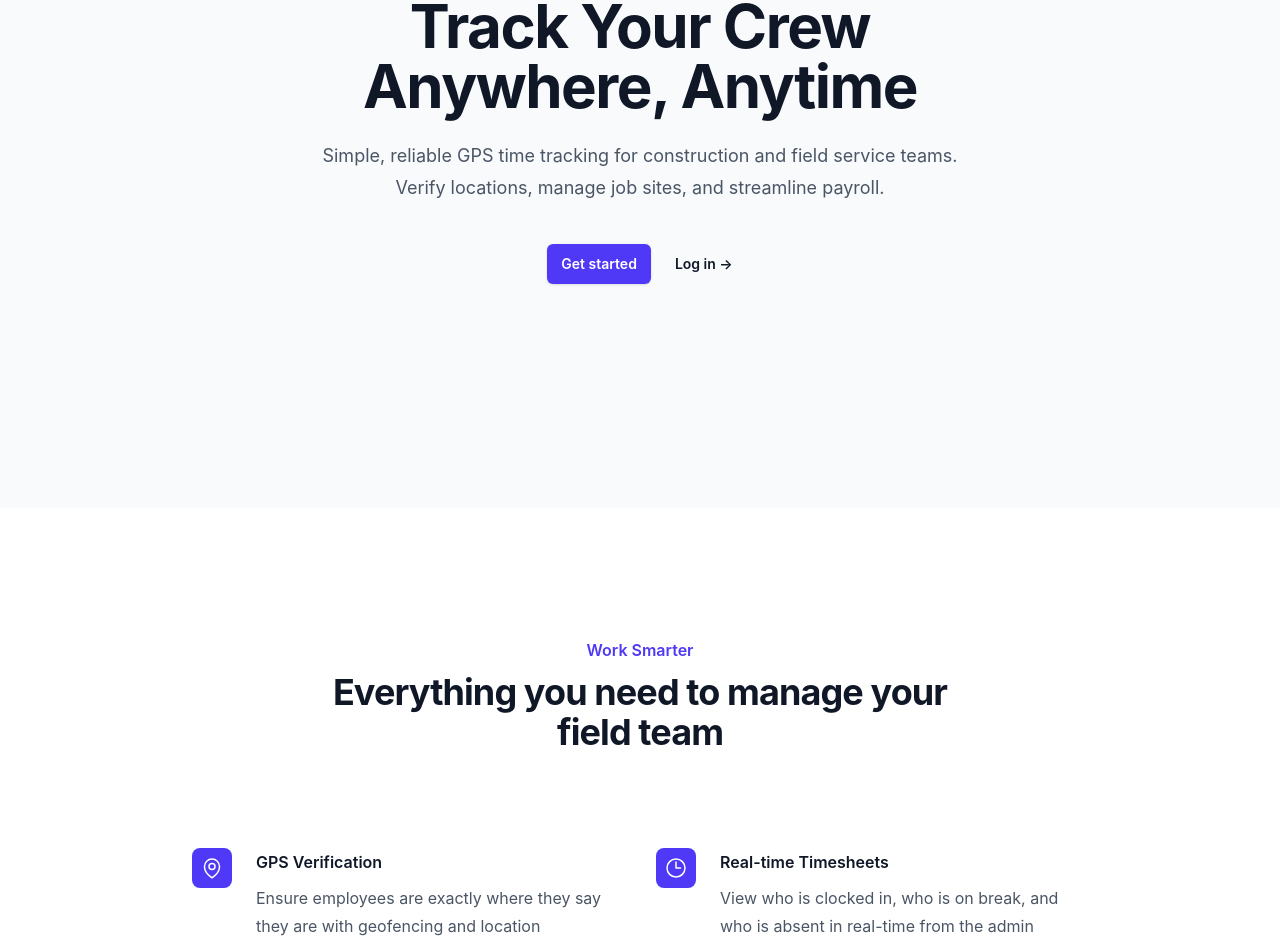
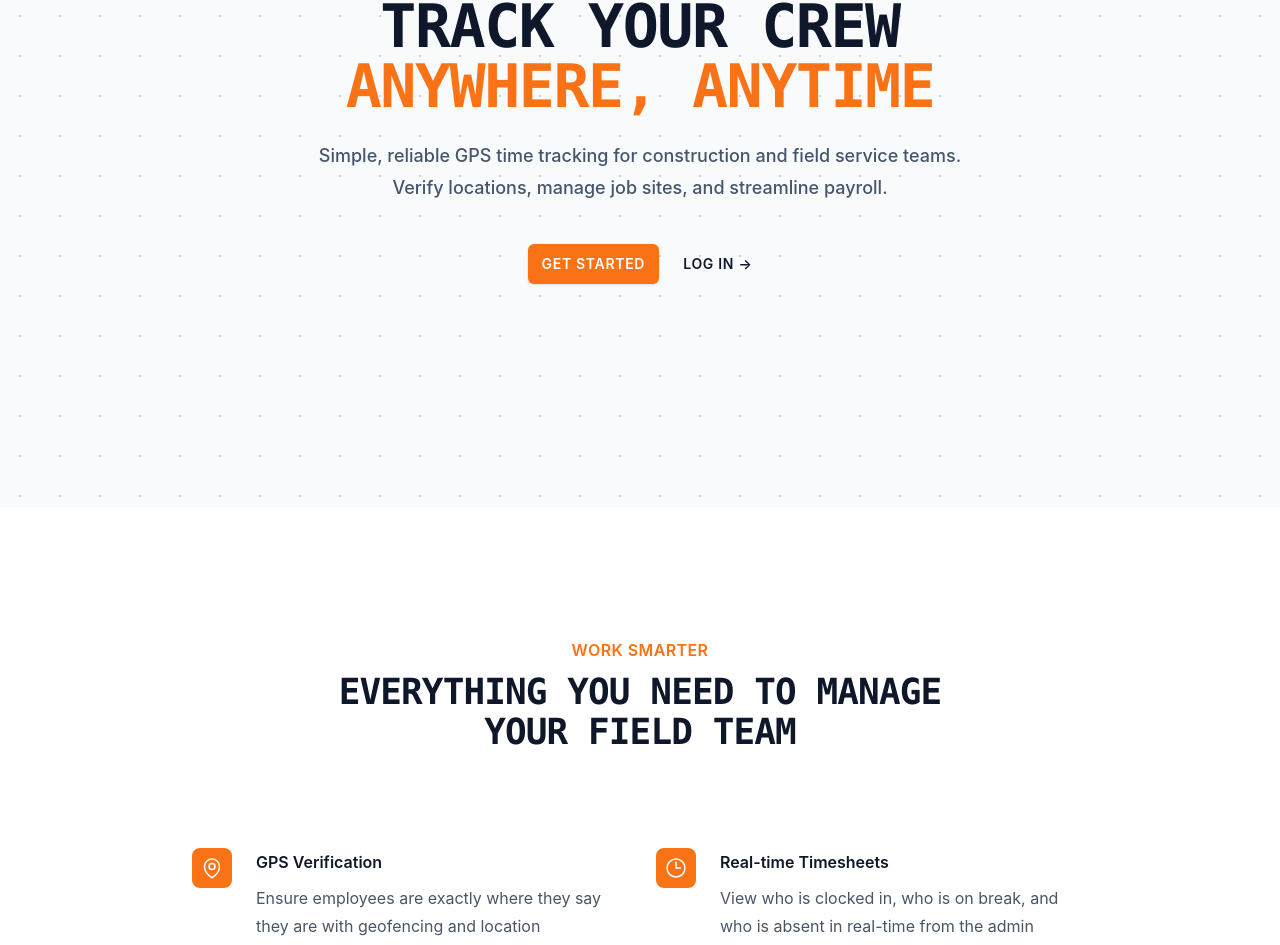
Before and after one commit to J-u-s-t-J-o-s-h/PunchCard, a Next.js app: page / in a window 1280 px wide. Shown: the part 284-1229 px from the top of the page. Built offline with nearby package versions, Linux system fonts and the light colour scheme.

Commit message:
feat: implement industrial rugged theme

```diff
--- a/src/app/(dashboard)/layout.tsx
+++ b/src/app/(dashboard)/layout.tsx
@@ -44,7 +44,7 @@ export default async function DashboardLayout({
                                     My Dashboard
                                 </Link>
                                 {isAdmin && (
-                                    <Link href="/admin" className="inline-flex items-center border-b-2 border-transparent px-1 pt-1 text-sm font-medium text-indigo-400 hover:border-indigo-300 hover:text-indigo-300">
+                                    <Link href="/admin" className="inline-flex items-center border-b-2 border-transparent px-1 pt-1 text-sm font-medium text-[var(--primary)] hover:border-orange-500 hover:text-orange-400">
                                         Admin Panel
                                     </Link>
                                 )}
@@ -52,7 +52,7 @@ export default async function DashboardLayout({
                         </div>
                         <div className="flex items-center gap-4">
                             {isAdmin && (
-                                <span className="inline-flex items-center rounded-md bg-indigo-500/10 px-2 py-1 text-xs font-medium text-indigo-400 ring-1 ring-inset ring-indigo-500/20">Admin</span>
+                                <span className="inline-flex items-center rounded-md bg-orange-500/10 px-2 py-1 text-xs font-medium text-[var(--primary)] ring-1 ring-inset ring-orange-500/20">Admin</span>
                             )}
                             <form action={signOut}>
                                 <button className="text-sm font-semibold leading-6 text-slate-300 hover:text-white transition">
--- a/src/app/globals.css
+++ b/src/app/globals.css
@@ -6,9 +6,9 @@
   --foreground: #0f172a;
   /* Slate 900 */
 
-  /* Corporate Navy Palette */
-  --primary: #0f172a;
-  /* Slate 900 */
+  /* Industrial Safety Palette */
+  --primary: #f97316;
+  /* Orange 500 */
   --primary-foreground: #ffffff;
 
   --muted: #f1f5f9;
@@ -22,8 +22,8 @@
   --border: #e2e8f0;
   /* Slate 200 */
   --input: #e2e8f0;
-  --ring: #0f172a;
-  /* Slate 900 */
+  --ring: #f97316;
+  /* Orange 500 */
 }
 
 @media (prefers-color-scheme: dark) {
@@ -33,9 +33,9 @@
     --foreground: #f8fafc;
     /* Slate 50 */
 
-    --primary: #f8fafc;
-    /* Slate 50 */
-    --primary-foreground: #0f172a;
+    --primary: #f97316;
+    /* Orange 500 */
+    --primary-foreground: #ffffff;
 
     --muted: #1e293b;
     /* Slate 800 */
@@ -48,7 +48,7 @@
 
     --border: #1e293b;
     --input: #1e293b;
-    --ring: #f8fafc;
+    --ring: #f97316;
   }
 }
 
@@ -60,6 +60,16 @@ body {
   -moz-osx-font-smoothing: grayscale;
 }
 
+/* Industrial Grid Pattern */
+.bg-grid-pattern {
+  background-size: 40px 40px;
+  background-image: radial-gradient(circle, #cbd5e1 1px, transparent 1px);
+}
+
+.dark .bg-grid-pattern {
+  background-image: radial-gradient(circle, #334155 1px, transparent 1px);
+}
+
 @layer utilities {
   .text-balance {
     text-wrap: balance;
--- a/src/app/page.tsx
+++ b/src/app/page.tsx
@@ -2,7 +2,7 @@ import Link from 'next/link'
 
 export default function Home() {
   return (
-    <div className="bg-slate-50">
+    <div className="bg-slate-50 bg-grid-pattern min-h-screen">
       {/* Header */}
       <header className="absolute inset-x-0 top-0 z-50">
         <nav className="flex items-center justify-between p-6 lg:px-8 bg-slate-900" aria-label="Global">
@@ -23,21 +23,22 @@ export default function Home() {
       <div className="relative isolate px-6 pt-14 lg:px-8">
         <div className="mx-auto max-w-2xl py-32 sm:py-48 lg:py-56">
           <div className="text-center">
-            <h1 className="text-4xl font-bold tracking-tight text-gray-900 sm:text-6xl">
-              Track Your Crew Anywhere, Anytime
+            <h1 className="text-4xl font-bold tracking-tight text-slate-900 sm:text-6xl uppercase font-mono">
+              Track Your Crew <br />
+              <span className="text-[var(--primary)]">Anywhere, Anytime</span>
             </h1>
-            <p className="mt-6 text-lg leading-8 text-gray-600">
+            <p className="mt-6 text-lg leading-8 text-slate-600 max-w-2xl mx-auto font-medium">
               Simple, reliable GPS time tracking for construction and field service teams. Verify locations, manage job sites, and streamline payroll.
             </p>
             <div className="mt-10 flex items-center justify-center gap-x-6">
               <Link
                 href="/login?mode=signup"
-                className="rounded-md bg-indigo-600 px-3.5 py-2.5 text-sm font-semibold text-white shadow-sm hover:bg-indigo-500 focus-visible:outline focus-visible:outline-2 focus-visible:outline-offset-2 focus-visible:outline-indigo-600"
+                className="rounded-md bg-[var(--primary)] px-3.5 py-2.5 text-sm font-semibold text-white shadow-sm hover:opacity-90 focus-visible:outline focus-visible:outline-2 focus-visible:outline-offset-2 focus-visible:outline-orange-600 uppercase tracking-wider"
               >
                 Get started
               </Link>
-              <Link href="/login" className="text-sm font-semibold leading-6 text-gray-900">
-                Log in <span aria-hidden="true">→</span>
+              <Link href="/login" className="text-sm font-semibold leading-6 text-slate-900 uppercase tracking-wider hover:text-[var(--primary)] transition-colors">
+                Log in <span aria-hidden="true">&rarr;</span>
               </Link>
             </div>
           </div>
@@ -48,8 +49,8 @@ export default function Home() {
       <div className="bg-white py-24 sm:py-32">
         <div className="mx-auto max-w-7xl px-6 lg:px-8">
           <div className="mx-auto max-w-2xl lg:text-center">
-            <h2 className="text-base font-semibold leading-7 text-indigo-600">Work Smarter</h2>
-            <p className="mt-2 text-3xl font-bold tracking-tight text-gray-900 sm:text-4xl">
+            <h2 className="text-base font-semibold leading-7 text-[var(--primary)] uppercase tracking-wide">Work Smarter</h2>
+            <p className="mt-2 text-3xl font-bold tracking-tight text-slate-900 sm:text-4xl uppercase font-mono">
               Everything you need to manage your field team
             </p>
           </div>
@@ -57,7 +58,7 @@ export default function Home() {
             <dl className="grid max-w-xl grid-cols-1 gap-x-8 gap-y-10 lg:max-w-none lg:grid-cols-2 lg:gap-y-16">
               <div className="relative pl-16">
                 <dt className="text-base font-semibold leading-7 text-gray-900">
-                  <div className="absolute left-0 top-0 flex h-10 w-10 items-center justify-center rounded-lg bg-indigo-600">
+                  <div className="absolute left-0 top-0 flex h-10 w-10 items-center justify-center rounded-lg bg-[var(--primary)]">
                     {/* Icon placeholder (simple SVG) */}
                     <svg className="h-6 w-6 text-white" fill="none" viewBox="0 0 24 24" strokeWidth="1.5" stroke="currentColor">
                       <path strokeLinecap="round" strokeLinejoin="round" d="M15 10.5a3 3 0 11-6 0 3 3 0 016 0z" />
@@ -72,7 +73,7 @@ export default function Home() {
               </div>
               <div className="relative pl-16">
                 <dt className="text-base font-semibold leading-7 text-gray-900">
-                  <div className="absolute left-0 top-0 flex h-10 w-10 items-center justify-center rounded-lg bg-indigo-600">
+                  <div className="absolute left-0 top-0 flex h-10 w-10 items-center justify-center rounded-lg bg-[var(--primary)]">
                     <svg className="h-6 w-6 text-white" fill="none" viewBox="0 0 24 24" strokeWidth="1.5" stroke="currentColor">
                       <path strokeLinecap="round" strokeLinejoin="round" d="M12 6v6h4.5m4.5 0a9 9 0 11-18 0 9 9 0 0118 0z" />
                     </svg>
```
